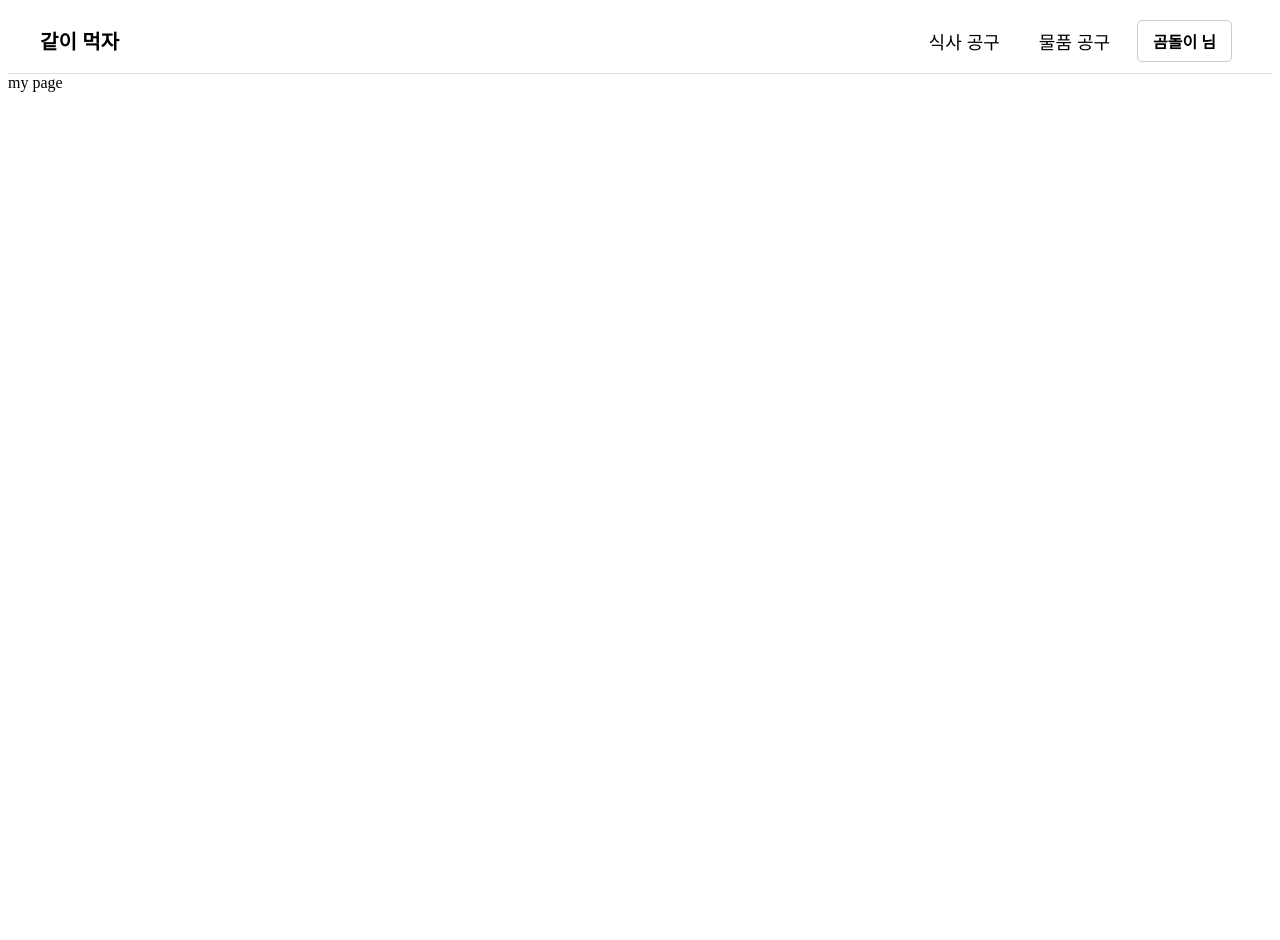
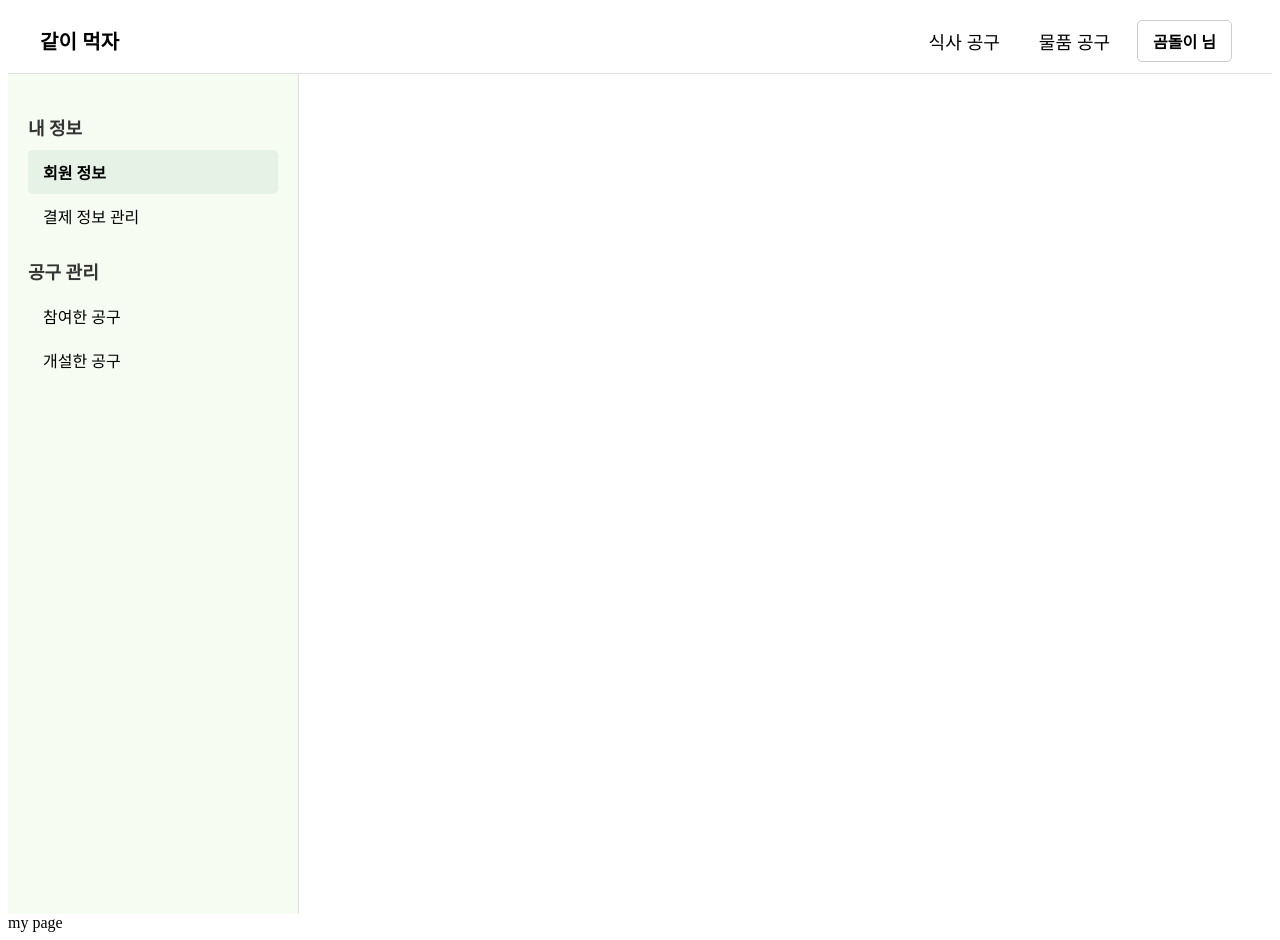
Before and after one commit to Gachimeokja-Project/frontend, a Next.js app in the folder gachi/: page /mypage in a window 1280 px wide. Before the commit the page ends 800 px from the top, so only its background shows below. Built offline with nearby package versions, Linux system fonts and the light colour scheme.

Commit message:
feat: myPage sidebar 제작

```diff
--- a/gachi/src/app/mypage/page.tsx
+++ b/gachi/src/app/mypage/page.tsx
@@ -1,9 +1,14 @@
+"use client";
+import MypageSidebar from "@/components/MypageSidebar";
 import Sidebar from "@/components/Sidebar";
+import { useState } from "react";
 
 export default function () {
+  const [menuItemClick, setMenuItemClick] = useState<string>();
   return (
     <div>
       <Sidebar />
+      <MypageSidebar setMenuItemClick={setMenuItemClick} />
       <div>my page</div>
     </div>
   );
--- /dev/null
+++ b/gachi/src/components/MypageSidebar.tsx
@@ -0,0 +1,94 @@
+"use client";
+
+import React, { useState } from "react";
+import styled from "styled-components";
+
+// Styled Components
+const SidebarContainer = styled.div`
+  width: 250px;
+  height: 100vh;
+  padding: 20px;
+  background-color: #f7fcf3;
+  border-right: 1px solid #e0e0e0;
+`;
+
+const SectionTitle = styled.h3`
+  font-size: 18px;
+  font-weight: bold;
+  color: #333;
+  margin-top: 20px;
+  margin-bottom: 10px;
+`;
+
+const NavList = styled.ul`
+  list-style: none;
+  padding: 0;
+  margin: 0;
+`;
+
+interface NavItemProps {
+  $isActive: boolean;
+}
+
+const NavItem = styled.li<NavItemProps>`
+  padding: 10px 15px;
+  cursor: pointer;
+  border-radius: 5px;
+  font-weight: ${(props) => (props.$isActive ? "bold" : "normal")};
+  background-color: ${(props) => (props.$isActive ? "#e6f2e6" : "transparent")};
+  &:hover {
+    background-color: #e6f2e6;
+  }
+`;
+
+// MypageSidebar Component
+interface MypageSidebarProps {
+  setMenuItemClick: (menuItem: string) => void;
+}
+
+const MypageSidebar: React.FC<MypageSidebarProps> = ({ setMenuItemClick }) => {
+  const [activeItem, setActiveItem] = useState("memberInfo");
+
+  const handleItemClick = (item: string) => {
+    setActiveItem(item);
+    setMenuItemClick(item);
+  };
+
+  return (
+    <SidebarContainer>
+      <SectionTitle>내 정보</SectionTitle>
+      <NavList>
+        <NavItem
+          $isActive={activeItem === "memberInfo"}
+          onClick={() => handleItemClick("memberInfo")}
+        >
+          회원 정보
+        </NavItem>
+        <NavItem
+          $isActive={activeItem === "paymentInfo"}
+          onClick={() => handleItemClick("paymentInfo")}
+        >
+          결제 정보 관리
+        </NavItem>
+      </NavList>
+
+      <SectionTitle>공구 관리</SectionTitle>
+      <NavList>
+        <NavItem
+          $isActive={activeItem === "participated"}
+          onClick={() => handleItemClick("participated")}
+        >
+          참여한 공구
+        </NavItem>
+        <NavItem
+          $isActive={activeItem === "established"}
+          onClick={() => handleItemClick("established")}
+        >
+          개설한 공구
+        </NavItem>
+      </NavList>
+    </SidebarContainer>
+  );
+};
+
+export default MypageSidebar;
```
